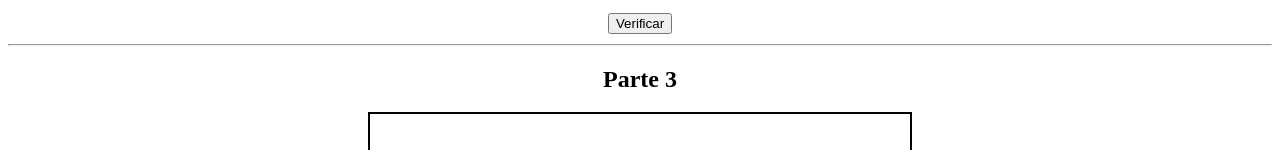
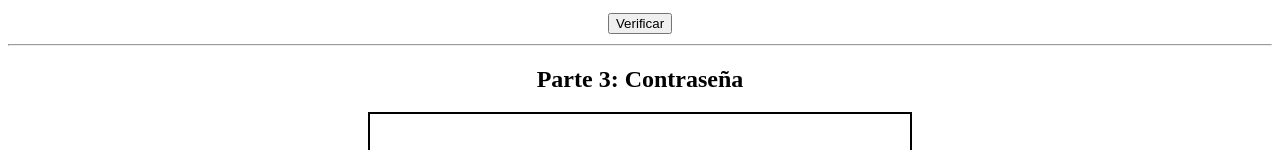
Before and after one commit to jecastellon/condiciones, a plain HTML site: page index.html in a window 1280 px wide. Shown: the part 717-867 px from the top of the page. Drawn offline with Linux system fonts and the light colour scheme.

Commit message:
Correcciones ortográficas v2

```diff
--- a/index.html
+++ b/index.html
@@ -56,7 +56,7 @@
         ">Verificar</button>
     </div>
     <hr>
-    <h2>Parte 3</h2>
+    <h2>Parte 3: Contraseña</h2>
     <div class="cuadrado" style="margin: auto;">
         <p style="text-align: center;">Ingresa el password</p>
         <div class="selectores">
```
